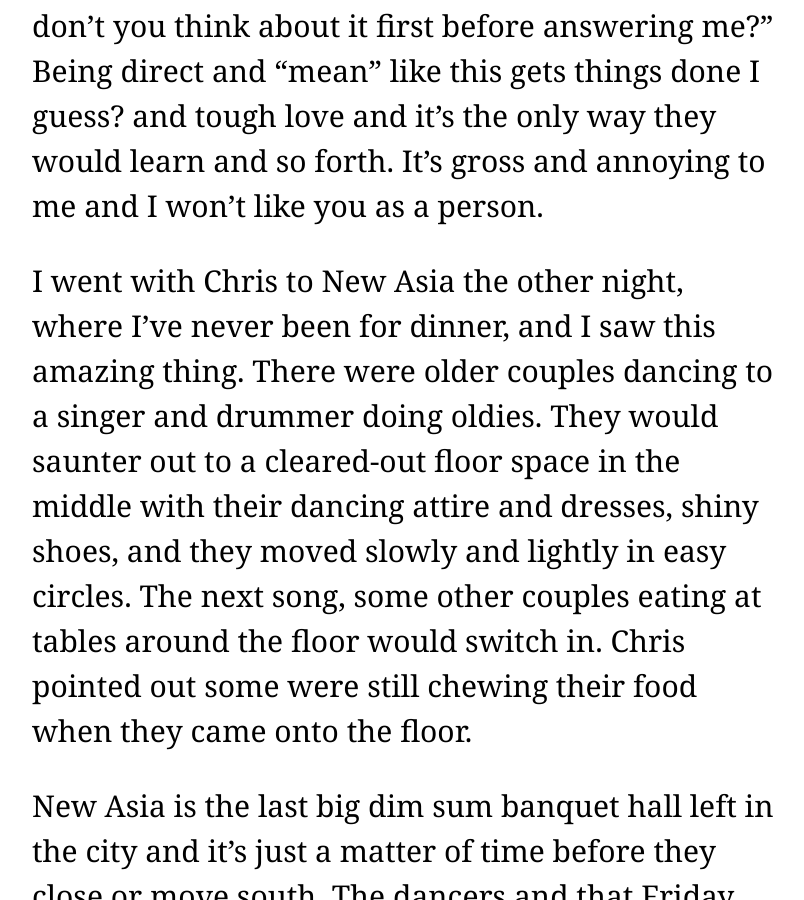
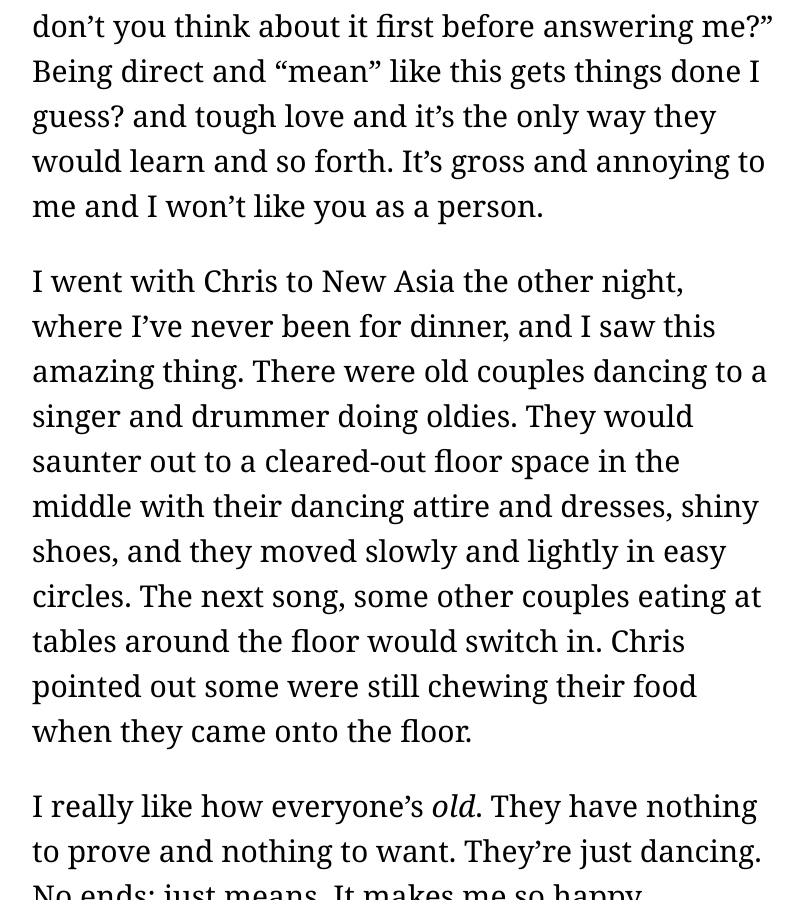
Before and after one commit to fv231/blog, a Jekyll site: the page built from _posts/2015-11-01-100.md, in a window 1280 px wide and 900 px high, scrolled down 1564 px. Shown: the whole window, without its empty margins (233-1037 px from the left). Built offline with Jekyll 4.4.1, drawn with Linux system fonts in a browser that asks for light colours; nearby versions of some CDN libraries; some web fonts are replaced; comment, search, counter and statistics services are not loaded.

Commit message:
old instead of older

```diff
--- a/_posts/2015-11-01-100.md
+++ b/_posts/2015-11-01-100.md
@@ -1,5 +1,7 @@
 I'm at the cafe and there is this person next to me lecturing to someone she's with. They might be tutor and tutee or maybe bigger and younger sisters? I don't know, but I feel bad for the junior. The senior would say stuff like, "If you didn't understand this at first, why didn't you say something? Do you just go along with it without asking why?" and "I'm asking you a question. Why don't you think about it first before answering me?" Being direct and "mean" like this gets things done I guess? and tough love and it's the only way they would learn and so forth. It's gross and annoying to me and I won't like you as a person.
 
-I went with Chris to New Asia the other night, where I've never been for dinner, and I saw this amazing thing. There were older couples dancing to a singer and drummer doing oldies. They would saunter out to a cleared-out floor space in the middle with their dancing attire and dresses, shiny shoes, and they moved slowly and lightly in easy circles. The next song, some other couples eating at tables around the floor would switch in. Chris pointed out some were still chewing their food when they came onto the floor.
+I went with Chris to New Asia the other night, where I've never been for dinner, and I saw this amazing thing. There were old couples dancing to a singer and drummer doing oldies. They would saunter out to a cleared-out floor space in the middle with their dancing attire and dresses, shiny shoes, and they moved slowly and lightly in easy circles. The next song, some other couples eating at tables around the floor would switch in. Chris pointed out some were still chewing their food when they came onto the floor.
+
+I really like how everyone's <i>old</i>. They have nothing to prove and nothing to want. They're just dancing. No ends; just means. It makes me so happy.
 
 New Asia is the last big dim sum banquet hall left in the city and it's just a matter of time before they close or move south. The dancers and that Friday night, it's going to be all gone, but it was timeless, and no one was in a hurry, and it was so good.
```
